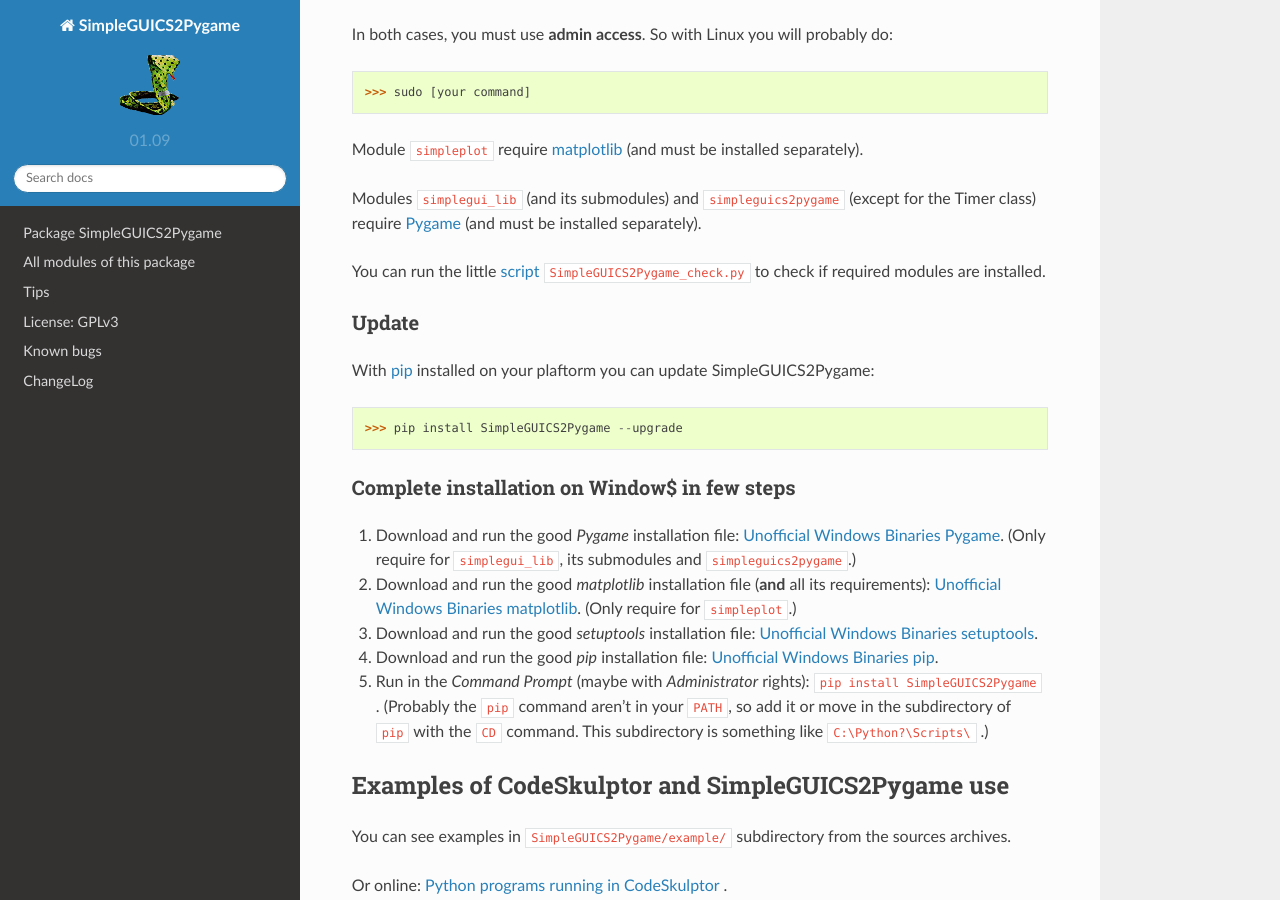
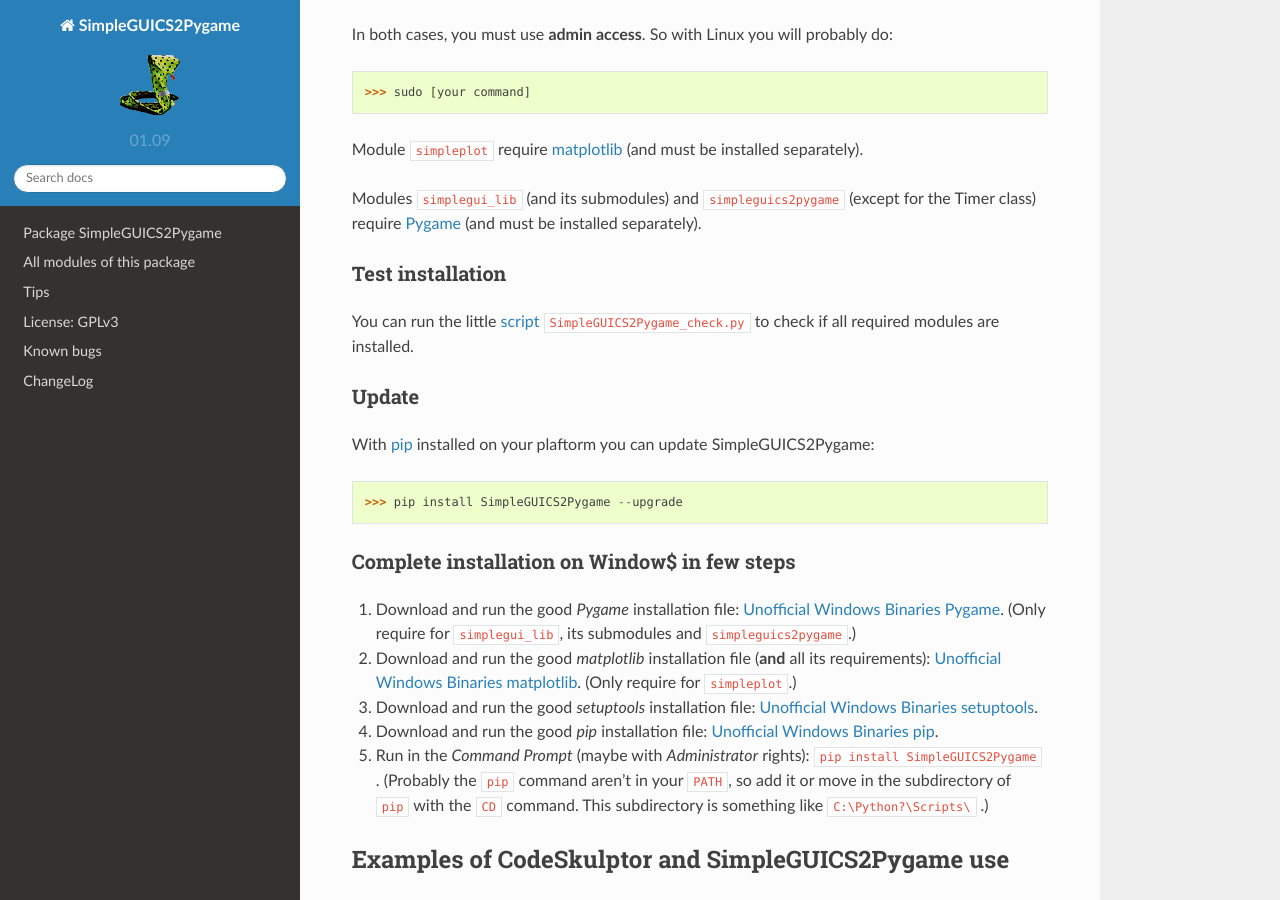
Before and after one commit to rhul-compsoc/SimpleGUICS2Pygame, a Sphinx documentation site: the page built from Sphinx/index.rst, in a window 1280 px wide and 900 px high, scrolled down 1224 px. Built offline with Sphinx 7.4.7 and the Read the Docs theme 2.0.0, drawn with Linux system fonts in a browser that asks for light colours.

Commit message:
Updated documentation.

```diff
--- a/Sphinx/ChangeLog.rst
+++ b/Sphinx/ChangeLog.rst
@@ -1,6 +1,6 @@
 ChangeLog
 =========
-* May 14, 2015
+* May 26, 2015
 
   - Added ``example/stop_example.py``.
 
--- a/Sphinx/index.rst
+++ b/Sphinx/index.rst
@@ -73,12 +73,16 @@
 require Pygame_
 (and must be installed separately).
 
-You can run the little script_ ``SimpleGUICS2Pygame_check.py``
-to check if required modules are installed.
-
 .. _matplotlib: http://matplotlib.org/
 .. _pip: https://pypi.python.org/pypi/pip
 .. _Pygame: http://www.pygame.org/
+
+
+Test installation
+~~~~~~~~~~~~~~~~~
+You can run the little script_ ``SimpleGUICS2Pygame_check.py``
+to check if all required modules are installed.
+
 .. _script: https://bitbucket.org/OPiMedia/simpleguics2pygame/src/default/SimpleGUICS2Pygame/script/
 
 
```
Also changed, not shown: README.rst (+8 -5 lines).
